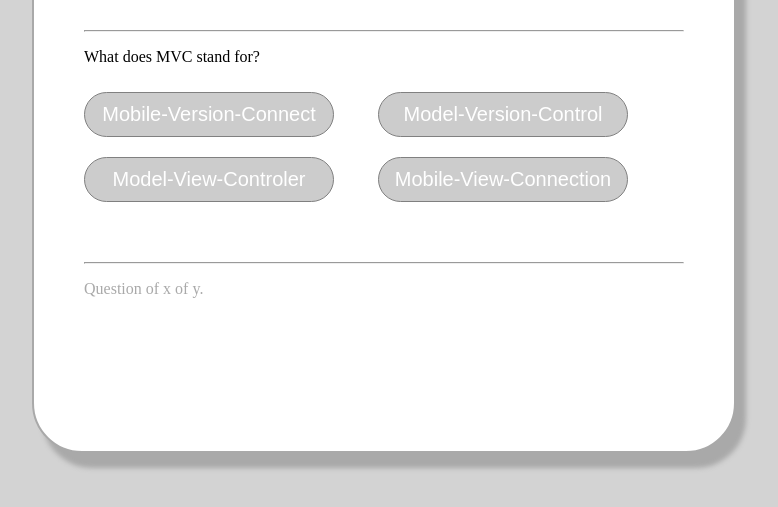
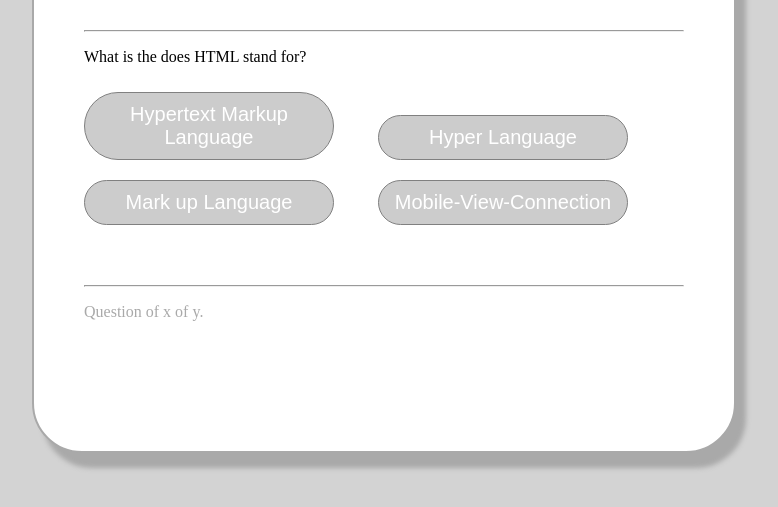
Before and after one commit to Yomairyp/Quiz_App, a plain HTML site: page index.html in a window 1280 px wide. Both pictures are taken after a click on the button "Mobile-Version-Connect". Shown: the part 119-626 px from the top of the page, without its empty margins (256-1034 px from the left). Drawn offline with Linux system fonts and the light colour scheme.

Commit message:
changed class btn to id, function that lets you guess and go to the next question.

```diff
--- a/app.js
+++ b/app.js
@@ -11,11 +11,19 @@ function populate () {
       for( let i = 0; i < choices.length; i++) {
           let element = document.getElementById("choice" + i);
           element.innerHTML = choices[i];
-
+         guess("btn" + [i], choices[i])
+    }
+      showProgress()
     }
 
+};
 
-    };
+function guess(id,guess){
+    let button = document.getElementById(id);
+    button.onclick = function (){
+        quiz.guess(guess);
+        populate()
+    }
 
 };
 
@@ -29,7 +37,7 @@ function showScore(){
 let questions = [
     new Question ("What does MVC stand for?",["Mobile-Version-Connect", "Model-Version-Control","Model-View-Controler", "Mobile-View-Connection"],"Model-View-Control"),
     new Question ("What is the does HTML stand for?",["Hypertext Markup Language", "Hyper Language", "Mark up Language"],"Hypertext Markup Language"),
-    new Question ("Whats language is used for we apps?",["Java", "javaScript", "PHP", "All"], "All"),
+    new Question ("Whats language is used for web apps?",["Java", "javaScript", "PHP", "All"], "All"),
     new Question ("What language is used to style a page?",["HTML","CSS", "Java","Ruby"],"CSS")
 ];
 
--- a/index.html
+++ b/index.html
@@ -15,10 +15,10 @@
             <p id="question"></p>
 
             <div class="buttons">
-                <button class="btn0"><span id="choice0"></span></button>
-                <button class="btn1"><span id="choice1"></span></button>
-                <button class="btn2"><span id="choice2"></span></button>
-                <button class="btn3"><span id="choice3"></span></button>
+                    <button id="btn0"><span id="choice0"></span></button>
+                    <button id="btn1"><span id="choice1"></span></button>
+                    <button id="btn2"><span id="choice2"></span></button>
+                    <button id="btn3"><span id="choice3"></span></button>
             </div>
             <hr style="margin-top:50px;">
             <footer>
--- a/style.css
+++ b/style.css
@@ -31,7 +31,7 @@ button{
     margin:30px;
 }
 
-.btn0, .btn1, .btn2, .btn3 {
+#btn0, #btn1, #btn2, #btn3 {
     background-color: rgb(204, 204, 204);
     width: 250px;
     font-size: 20px;
@@ -43,12 +43,12 @@ button{
 
 }
 
-.btn0:hover, .btn1:hover, .btn2:hover, .btn3:hover{
+#btn0:hover, #btn1:hover, #btn2:hover, #btn3:hover{
     cursor: pointer;
     background-color:rgb(87, 86, 86);
 }
 
-.btn0:focus, .btn1:focus, .btn2:focus, .btn3:focus{
+#btn0:focus, #btn1:focus, #btn2:focus, #btn3:focus{
     outline: 0;
 }
 
```
